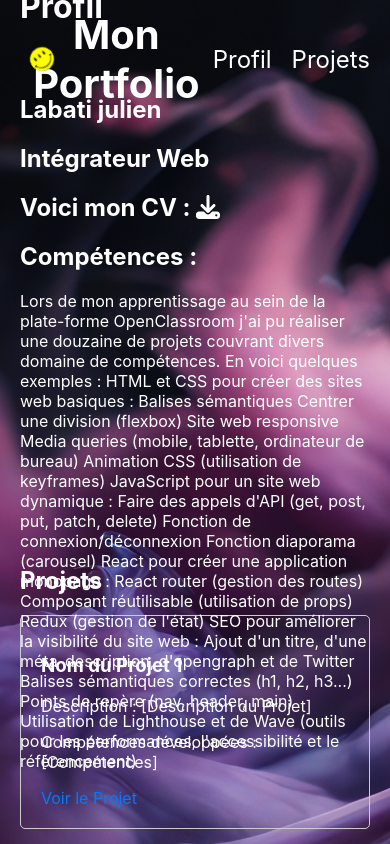
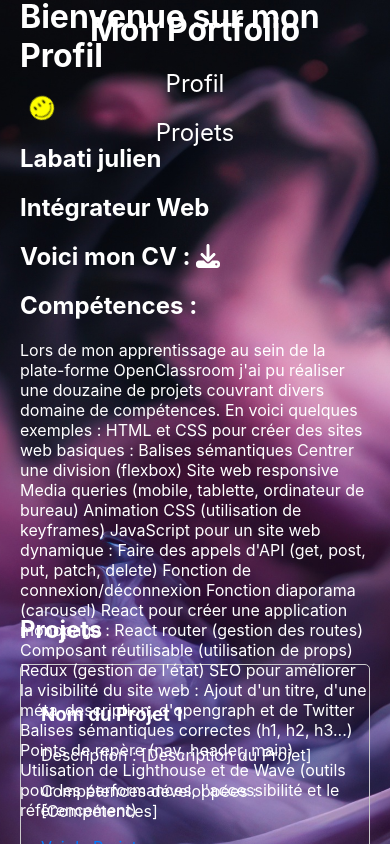
Before and after one commit to LabatiJulien/projet12, a React (Create React App) app in the folder portfolio/: page / in a window 390 px wide. Shown: the top 844 px of the page. Built offline with nearby package versions, Linux system fonts and the light colour scheme.

Commit message:
Responsive du Header

```diff
--- a/portfolio/src/components/header/Header.css
+++ b/portfolio/src/components/header/Header.css
@@ -4,6 +4,7 @@ header {
     display: flex;
     justify-content: space-between;
     align-items: center;
+    flex-wrap: wrap;
 }
 
 header h1 {
@@ -53,3 +54,24 @@ header nav ul li a:hover {
 .header-animation:hover {
     animation: pulse 2s infinite alternate;
 }
+
+@media (max-width: 768px) {
+    header {
+        flex-direction: column;
+        align-items: center;
+    }
+
+    header h1 {
+        font-size: 2rem;
+        margin-bottom: 10px;
+    }
+
+    header nav ul {
+        flex-direction: column;
+        align-items: center;
+    }
+
+    header nav ul li {
+        margin: 10px 0;
+    }
+}
```
